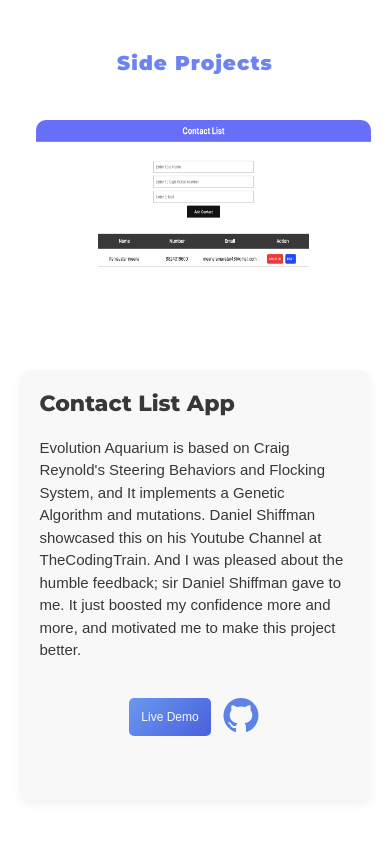
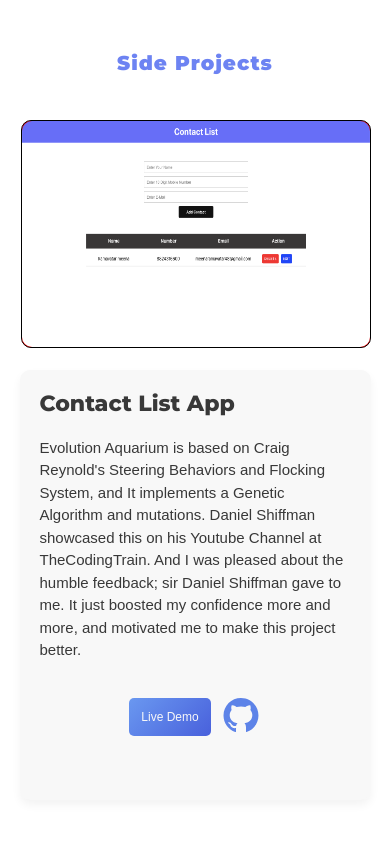
Before and after one commit to ramavatarmeena99/my_portfolio, a React (Create React App) app: page / in a window 390 px wide. Shown: the part 1600-2443 px from the top of the page. Built offline with nearby package versions, Linux system fonts and the light colour scheme.

Commit message:
fixed problems

```diff
--- a/src/Components/Contact/index.module.css
+++ b/src/Components/Contact/index.module.css
@@ -167,10 +167,10 @@ p {
 
   .rightSide {
     position: absolute;
-    width: 320px;
+    width: 330px;
     top: 10px;
-    right: 7px;
-    padding: 30px 30px;
+    right: 14px;
+    padding: 10px 10px;
     height: 470px;
   }
   .top {
--- a/src/Components/SameComponentUse/index.module.css
+++ b/src/Components/SameComponentUse/index.module.css
@@ -125,13 +125,18 @@
     width: 100%;
   }
   .new {
-    width: 355px;
+    width: 350px;
     height: 50%;
     position: absolute;
     top: -250px;
     right: 0px;
     border-radius: 10px;
-    padding-left: 20px;
+    padding-left: 0px;
+    display: flex;
+    align-items: center;
+    justify-content: center;
+    background-color: red;
+    border: 1px solid black;
   }
   .projectImg {
     width: 100%;
```
